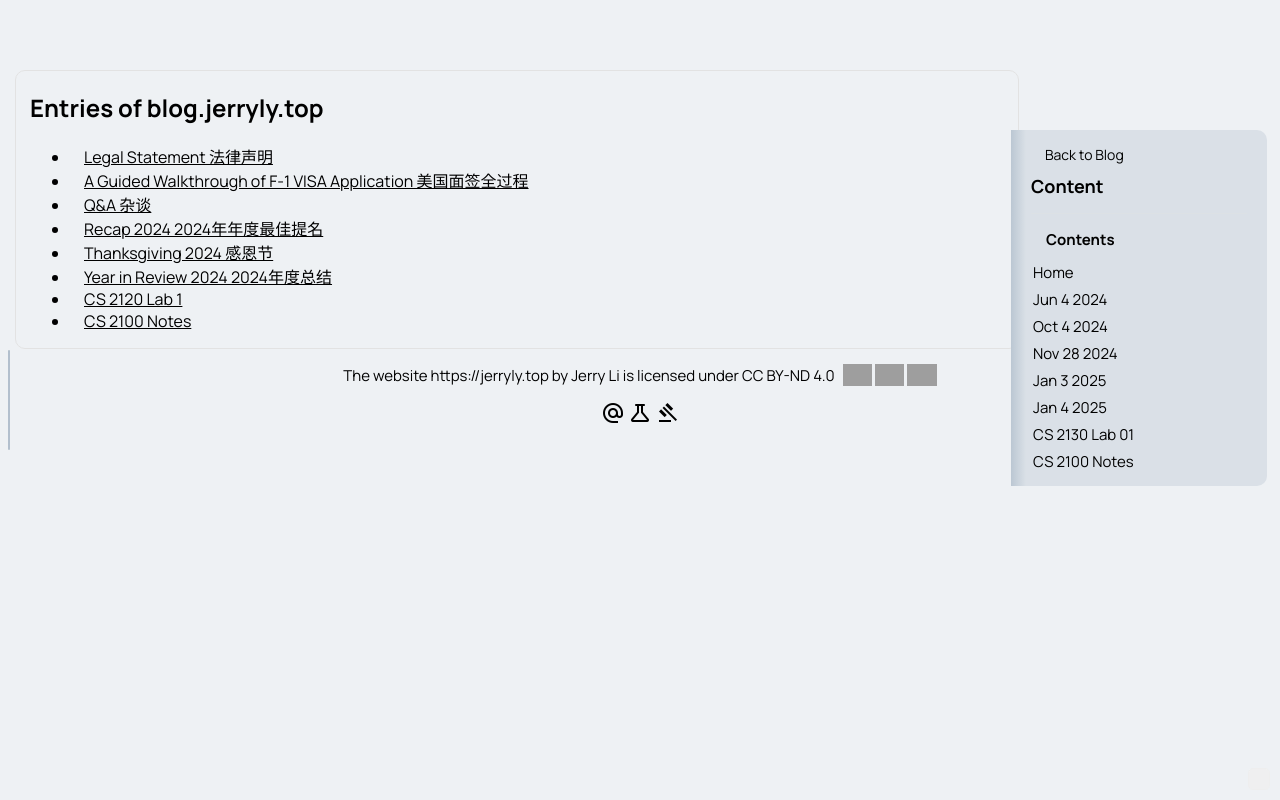
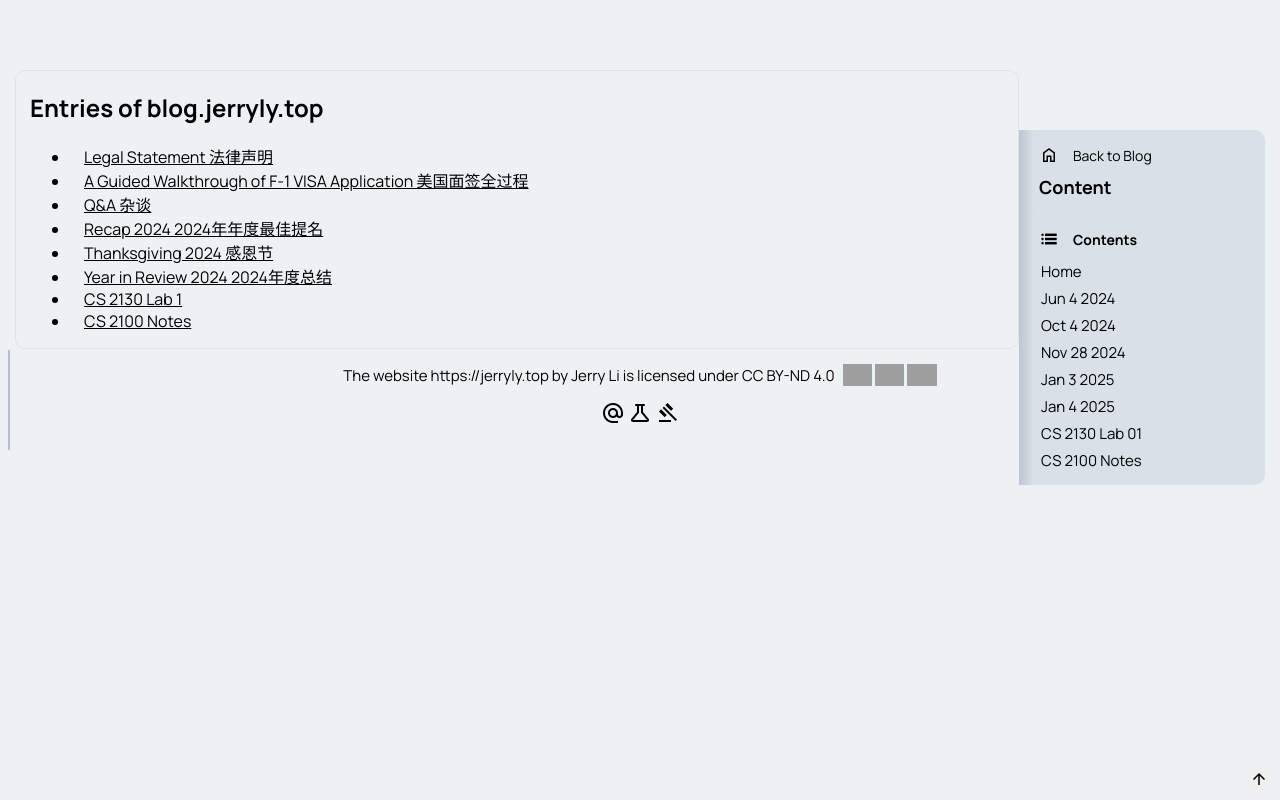
Before and after one commit to jerrylimes/static-blog, a Flask app: page /content.html in a window 1280 px wide. Run offline with Flask 3, Linux system fonts and the light colour scheme; some web fonts are replaced; grey boxes are pictures that could not be loaded.

Commit message:
Updated May 14 2025

```diff
--- a/posts/content.html
+++ b/posts/content.html
@@ -8,6 +8,6 @@
     <li><a id="text-n" href="./20241123.html">Recap 2024 2024年年度最佳提名</a></li>
     <li><a id="text-n" href="./20241128.html">Thanksgiving 2024 感恩节</a></li>
     <li><a id="text-n" href="./20250103.html">Year in Review 2024 2024年度总结</a></li>
-    <li><a id="text-n" href="./20250121.html">CS 2120 Lab 1</a></li>
+    <li><a id="text-n" href="./20250121.html">CS 2130 Lab 1</a></li>
     <li><a id="text-n" href="../markdown/CS2100-Notes.md">CS 2100 Notes</a></li>
 </ul>
--- a/static/css/style.css
+++ b/static/css/style.css
@@ -589,12 +589,16 @@ a {
     border: solid 1px #eee;
     border-radius: 5px;
     color: #000;
-    z-index: 30;
+    z-index: 1;
     transition: all 0.2s;
 }
 
 #back-to-top a {
     text-decoration: none;
+}
+
+#back-to-top .material-symbols-outlined {
+    font-size: 20px;
 }
 
 #back-button {
@@ -629,8 +633,8 @@ a {
 #bookmark {
     position: fixed;
     top: 130px;
-    left: calc(80% - 13px);
-    width: 20%;
+    left: calc(80% - 5px);
+    width: calc(20% - 10px);
 }
 
 nav {
@@ -653,8 +657,18 @@ nav>p {
     margin-right: 20px;
     padding-top: 15px;
     margin-bottom: 0;
-    font-size: 15px;
+    font-size: 14px;
     border-top: solid 1px #e0e0e04c;
+}
+
+nav>p>a {
+    display: flex;
+    align-items: center;
+}
+
+nav>p>a>span.material-symbols-outlined {
+    font-size: 20px;
+    font-weight: 700;
 }
 
 nav>ul {
@@ -770,10 +784,19 @@ footer {
 }
 
 .post-banner a {
-    font-size: 14px !important;
     text-decoration: none;
     padding-left: 20px;
     margin-top: 15px;
+    display: flex;
+    align-items: center;
+}
+
+.post-banner a span {
+    font-size: 14px;
+}
+
+.post-banner a span.material-symbols-outlined {
+    font-size: 20px;
 }
 
 .post-banner #title {
--- a/templates/layout.html
+++ b/templates/layout.html
@@ -10,7 +10,7 @@
     <link rel="stylesheet" href="{{ url_for('static', filename='css/style.css') }}">
     <link rel="stylesheet" href="{{ url_for('static', filename='css/pygments.css') }}">
     <link rel="stylesheet"
-        href="https://fonts.googleapis.com/css2?family=Material+Symbols+Outlined:opsz,wght,FILL,GRAD@20..48,100..700,0..1,-50..200&icon_names=alternate_email,arrow_forward,exit_to_app,gavel,info,person_add,science,web_stories" />
+        href="https://fonts.googleapis.com/css2?family=Material+Symbols+Outlined:opsz,wght,FILL,GRAD@20..48,100..700,0..1,-50..200&icon_names=alternate_email,arrow_back_ios_new,arrow_forward,arrow_forward_ios,arrow_upward,exit_to_app,gavel,home,info,list,person_add,science,web_stories" />
     <link rel="preconnect" href="https://fonts.googleapis.com">
     <link rel="preconnect" href="https://fonts.gstatic.com" crossorigin>
     <link href="https://fonts.googleapis.com/css2?family=Manrope:wght@200..800&display=swap" rel="stylesheet">
@@ -49,13 +49,19 @@
     <div id="content-unit">
         <div id="bookmark">
             <div class="post-banner">
-                <a id="text-n" href="{{ url_for('index') }}"><i class="fa-solid fa-house"></i><span>&emsp;Back to
-                        Blog</span></a>
+                <a id="text-n" href="{{ url_for('index') }}">
+                    <span class="material-symbols-outlined">home</span>
+                    <span>&emsp;Back to Blog</span>
+                </a>
                 <h1 id="title">{{ title }}</h1>
             </div>
             <nav tabindex="1">
-                <p id="list-of-contents"><a href="{{ url_for('post', post_name='content') }}"><i
-                            class="fa-solid fa-rectangle-list"></i><b>&emsp;Contents</b></a></p>
+                <p id="list-of-contents">
+                    <a href="{{ url_for('post', post_name='content') }}">
+                        <span class="material-symbols-outlined">list</span>
+                        <b>&emsp;Contents</b>
+                    </a>
+                </p>
                 <ul id="list">
                     <li><a href="{{ url_for('index') }}">Home</a></li>
                     <li><a href="{{ url_for('post', post_name=20240604) }}">Jun 4 2024</a></li>
@@ -71,19 +77,19 @@
         <div id="post-flip">
             {% if prev_page %}
             <a href="{{ prev_page }}">
-                <i class="fa-solid fa-circle-chevron-left"></i>
+                <span class="material-symbols-outlined">arrow_back_ios_new</span>
             </a>
             {% endif %}
             {% if next_page %}
             <a href="{{ next_page }}">
-                <i class="fa-solid fa-circle-chevron-right"></i>
+                <span class="material-symbols-outlined">arrow_forward_ios</span>
             </a>
             {% endif %}
         </div>
         <div id="back-to-top">
             <a href="#">
                 <div id="back-button">
-                    <i class="fas fa-arrow-up"></i>
+                    <span class="material-symbols-outlined">arrow_upward</span>
                 </div>
             </a>
         </div>
```
